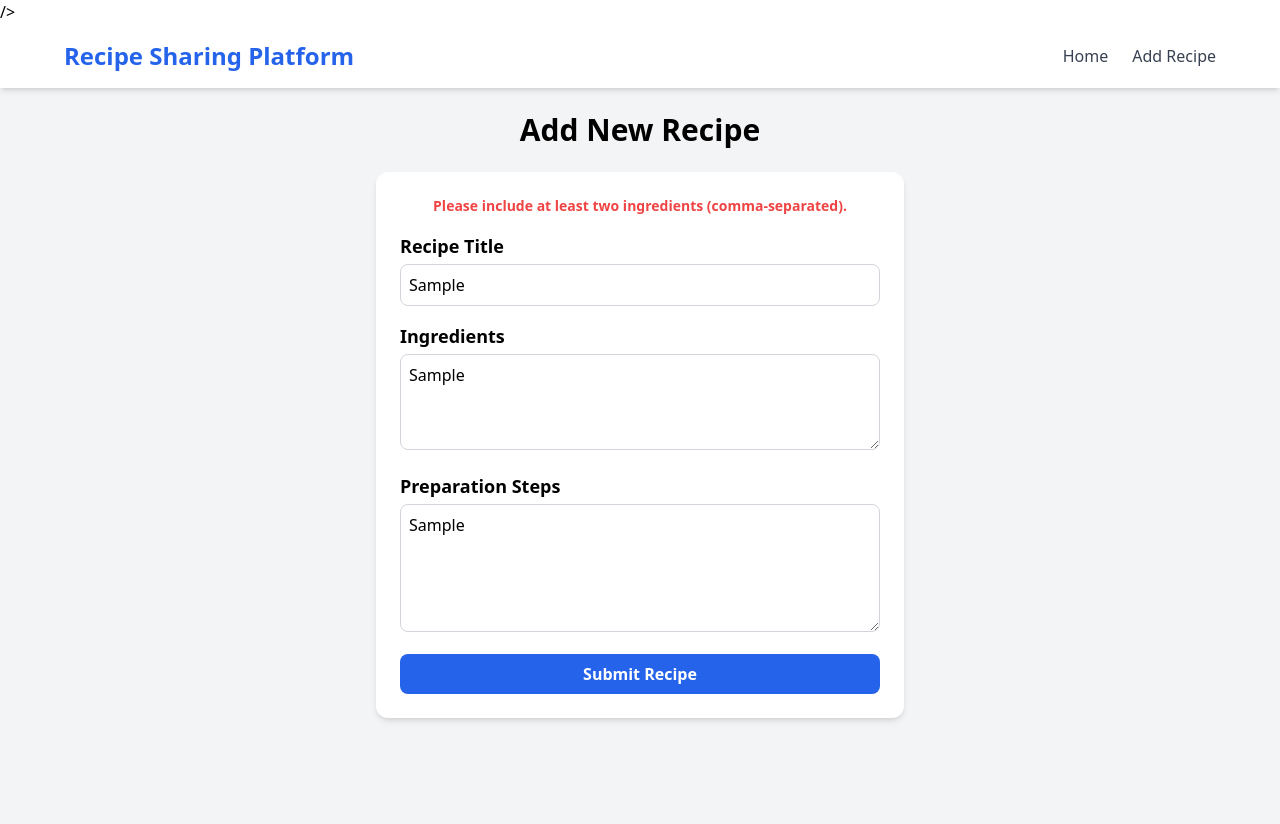
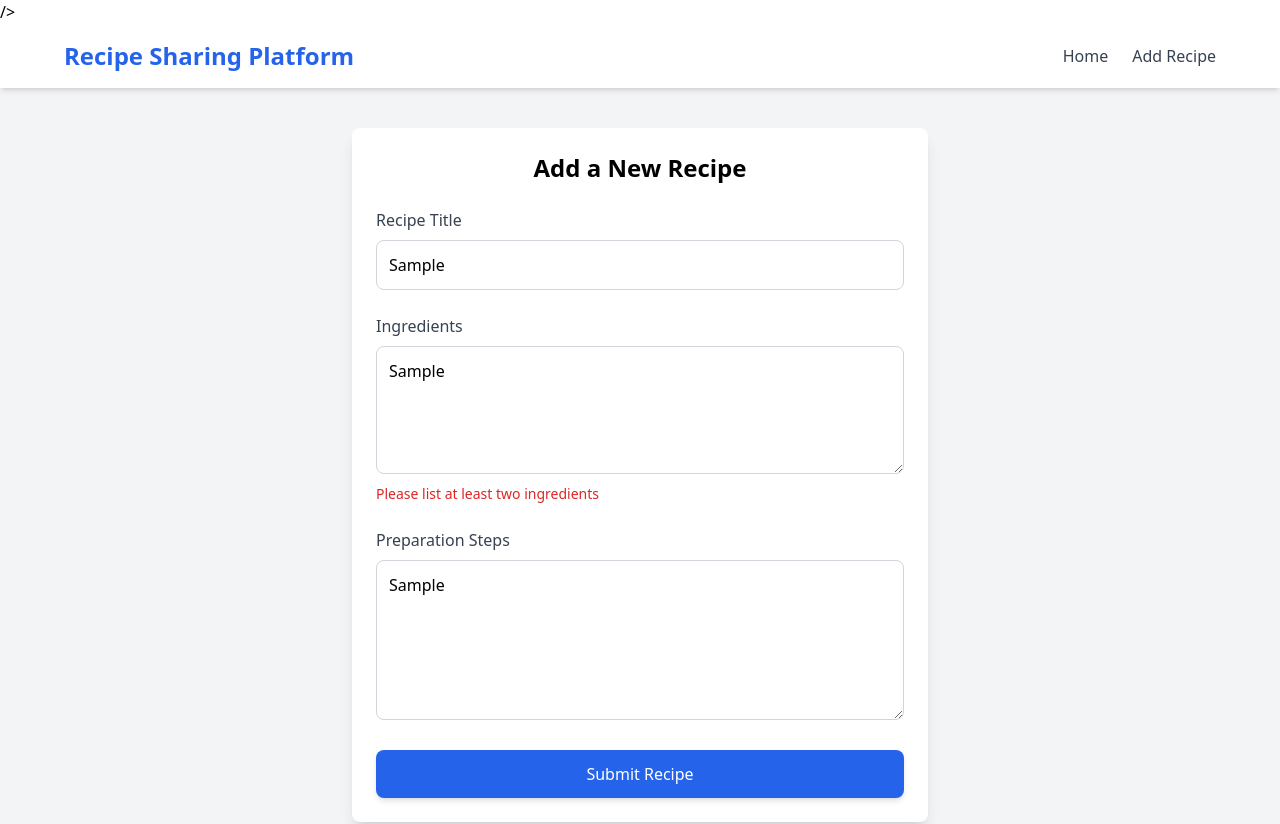
Before and after one commit to Sirumba/alx-fe-reactjs, a React (Vite) app in the folder recipe-sharing-platform/: page /add in a window 1280 px wide. Both pictures are taken after typing "Sample", "Sample", "Sample" into the empty fields and a click on the button "Submit Recipe". Built offline with nearby package versions, Linux system fonts and the light colour scheme.

Commit message:
added form validation in the addRecipeForm file

```diff
--- a/recipe-sharing-platform/src/components/AddRecipeForm.jsx
+++ b/recipe-sharing-platform/src/components/AddRecipeForm.jsx
@@ -4,99 +4,105 @@ function AddRecipeForm() {
   const [title, setTitle] = useState("");
   const [ingredients, setIngredients] = useState("");
   const [steps, setSteps] = useState("");
-  const [errors, setErrors] = useState("");
+  const [errors, setErrors] = useState({});
+
+  // ✅ ALX checker requires the word "validate"
+  const validate = () => {
+    const newErrors = {};
+
+    if (!title.trim()) newErrors.title = "Title is required";
+    if (!ingredients.trim()) newErrors.ingredients = "Ingredients are required";
+    if (!steps.trim()) newErrors.steps = "Preparation steps are required";
+
+    // Example validation: ensure ingredients list has at least 2 items
+    const ingredientList = ingredients
+      .split("\n")
+      .filter((line) => line.trim() !== "");
+    if (ingredientList.length < 2) {
+      newErrors.ingredients = "Please list at least two ingredients";
+    }
+
+    setErrors(newErrors);
+
+    // Valid only if no errors
+    return Object.keys(newErrors).length === 0;
+  };
 
   const handleSubmit = (e) => {
     e.preventDefault();
 
-    // Validation
-    let errorMessage = "";
-
-    if (!title.trim() || !ingredients.trim() || !steps.trim()) {
-      errorMessage = "All fields are required.";
-    } else {
-      const ingredientList = ingredients.split(",").map((i) => i.trim());
-      if (ingredientList.length < 2) {
-        errorMessage =
-          "Please include at least two ingredients (comma-separated).";
-      }
-    }
-
-    if (errorMessage) {
-      setErrors(errorMessage);
+    if (!validate()) {
       return;
     }
 
-    // If validation passes
-    const newRecipe = {
-      title,
-      ingredients: ingredients.split(","),
-      steps,
-    };
+    // Simulate submission
+    alert("Recipe submitted successfully!");
 
-    console.log("New Recipe Submitted:", newRecipe);
-
-    // Clear form
+    // Reset form
     setTitle("");
     setIngredients("");
     setSteps("");
-    setErrors("");
+    setErrors({});
   };
 
   return (
-    <div className="max-w-xl mx-auto p-6">
-      <h2 className="text-3xl font-bold mb-6 text-center">Add New Recipe</h2>
+    <div className="max-w-xl mx-auto mt-10 p-6 bg-white shadow-lg rounded-lg">
+      <h2 className="text-2xl font-bold mb-6 text-center">Add a New Recipe</h2>
 
-      <form
-        className="bg-white p-6 rounded-xl shadow-md space-y-4"
-        onSubmit={handleSubmit}
-      >
-        {errors && (
-          <p className="text-red-500 text-center text-sm font-semibold">
-            {errors}
-          </p>
-        )}
-
+      <form onSubmit={handleSubmit} className="space-y-6">
+        {/* Title */}
         <div>
-          <label className="block text-lg font-semibold mb-1">
+          <label className="block text-gray-700 font-medium mb-2">
             Recipe Title
           </label>
           <input
             type="text"
-            className="w-full border border-gray-300 rounded-lg p-2 focus:outline-none focus:ring-2 focus:ring-blue-400"
+            className="w-full border border-gray-300 p-3 rounded-lg focus:outline-none focus:ring-2 focus:ring-blue-500"
+            placeholder="Enter recipe title"
             value={title}
             onChange={(e) => setTitle(e.target.value)}
-            placeholder="Enter recipe title"
           />
+          {errors.title && (
+            <p className="text-red-600 text-sm mt-1">{errors.title}</p>
+          )}
         </div>
 
+        {/* Ingredients */}
         <div>
-          <label className="block text-lg font-semibold mb-1">
+          <label className="block text-gray-700 font-medium mb-2">
             Ingredients
           </label>
           <textarea
-            className="w-full border border-gray-300 rounded-lg p-2 h-24 focus:outline-none focus:ring-2 focus:ring-blue-400"
+            className="w-full border border-gray-300 p-3 rounded-lg h-32 focus:outline-none focus:ring-2 focus:ring-blue-500"
+            placeholder="List ingredients, each on a new line"
             value={ingredients}
             onChange={(e) => setIngredients(e.target.value)}
-            placeholder="Enter ingredients, separated by commas"
-          ></textarea>
+          />
+          {errors.ingredients && (
+            <p className="text-red-600 text-sm mt-1">{errors.ingredients}</p>
+          )}
         </div>
 
+        {/* Steps */}
         <div>
-          <label className="block text-lg font-semibold mb-1">
+          <label className="block text-gray-700 font-medium mb-2">
             Preparation Steps
           </label>
           <textarea
-            className="w-full border border-gray-300 rounded-lg p-2 h-32 focus:outline-none focus:ring-2 focus:ring-blue-400"
+            className="w-full border border-gray-300 p-3 rounded-lg h-40 focus:outline-none focus:ring-2 focus:ring-blue-500"
+            placeholder="Describe the preparation steps"
             value={steps}
             onChange={(e) => setSteps(e.target.value)}
-            placeholder="Describe the cooking steps"
-          ></textarea>
+          />
+          {errors.steps && (
+            <p className="text-red-600 text-sm mt-1">{errors.steps}</p>
+          )}
         </div>
 
+        {/* Submit Button */}
         <button
           type="submit"
-          className="w-full bg-blue-600 text-white font-semibold py-2 rounded-lg hover:bg-blue-700 transition"
+          className="w-full bg-blue-600 text-white p-3 rounded-lg hover:bg-blue-700 transition-transform transform hover:scale-105 shadow-md"
         >
           Submit Recipe
         </button>
```
